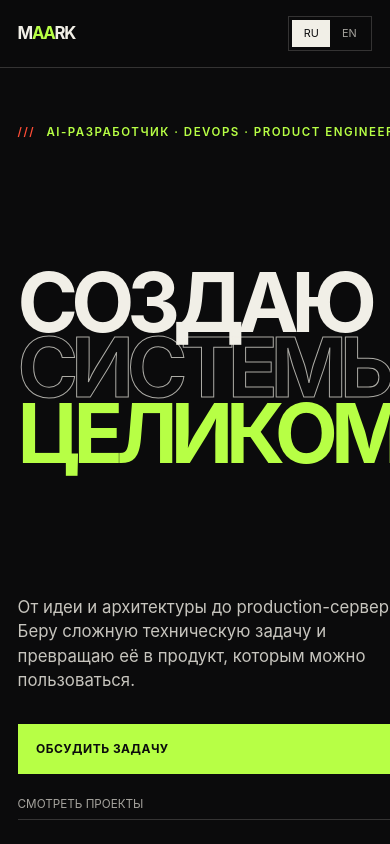
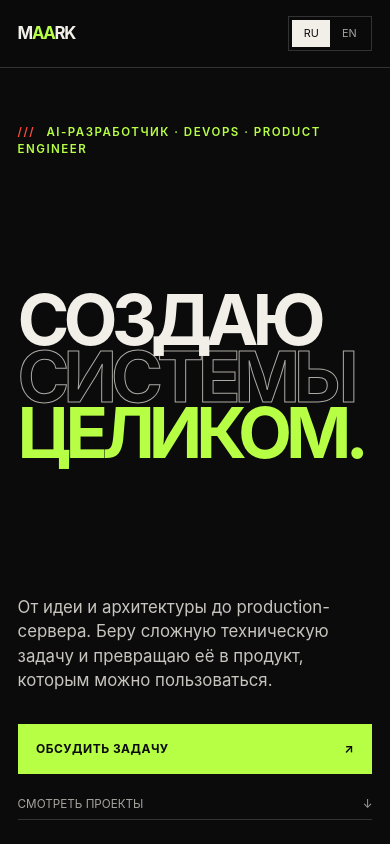
Before and after one commit to MerlinRus/me, a Next.js app: page / in a window 390 px wide. Shown: the top 844 px of the page. Built offline with nearby package versions, Linux system fonts and the light colour scheme.

Commit message:
fix: adapt portfolio for large desktop displays

```diff
--- a/app/globals.css
+++ b/app/globals.css
@@ -9,6 +9,8 @@
   --signal: #ff4d36;
   --font-sans: var(--font-geist-sans), Arial, sans-serif;
   --font-mono: var(--font-geist-mono), monospace;
+  --page-gutter: clamp(1.1rem, 3.25cqw, 4rem);
+  --header-height: 5.25rem;
 }
 
 * {
@@ -16,6 +18,7 @@
 }
 
 html {
+  font-size: clamp(1rem, calc(0.5rem + 0.5vw), 1.5rem);
   scroll-behavior: smooth;
   background: var(--ink);
 }
@@ -25,7 +28,7 @@ body {
   background: var(--ink);
   color: var(--paper);
   font-family: var(--font-sans);
-  font-size: 16px;
+  font-size: 1rem;
   text-rendering: optimizeLegibility;
 }
 
@@ -53,8 +56,26 @@ button {
 }
 
 main {
-  min-width: 320px;
+  container-type: inline-size;
+  width: 100%;
+  max-width: 112rem;
+  margin-inline: auto;
   overflow: hidden;
+}
+
+/* Let grid/flex content shrink with the viewport, including long RU/EN copy. */
+.hero-main,
+.hero-bottom > *,
+.section-heading > *,
+.projects-heading > *,
+.project-card > *,
+.stack-section > *,
+.stack-row > *,
+.fit-layout > *,
+.fit-cards article > *,
+.contact-bottom > *,
+.contact-links a > * {
+  min-width: 0;
 }
 
 .site-header {
@@ -63,8 +84,8 @@ main {
   display: grid;
   grid-template-columns: 1fr auto 1fr;
   align-items: center;
-  min-height: 84px;
-  padding: 0 3.25vw;
+  min-height: var(--header-height);
+  padding: 0 var(--page-gutter);
   border-bottom: 1px solid var(--line);
   background: rgba(11, 11, 12, 0.92);
   backdrop-filter: blur(16px);
@@ -152,15 +173,15 @@ main {
 
 .hero {
   display: grid;
-  grid-template-columns: minmax(0, 1.58fr) minmax(300px, 0.72fr);
-  min-height: calc(100svh - 84px);
+  grid-template-columns: minmax(0, 1.58fr) minmax(18.75rem, 0.72fr);
+  min-height: min(calc(100svh - var(--header-height)), 56rem);
 }
 
 .hero-main {
   display: flex;
   flex-direction: column;
   justify-content: space-between;
-  padding: clamp(3.5rem, 6.4vw, 7rem) 4.2vw 3.25rem 3.25vw;
+  padding: clamp(3.5rem, 6.4cqw, 7rem) 4.2cqw 3.25rem var(--page-gutter);
 }
 
 .eyebrow,
@@ -183,7 +204,7 @@ main {
 
 .hero h1 {
   margin: 2.4rem 0;
-  font-size: clamp(4.6rem, 10.3vw, 10.7rem);
+  font-size: clamp(4.6rem, 10.3cqw, 10.7rem);
   font-weight: 650;
   letter-spacing: -0.085em;
   line-height: 0.74;
@@ -197,12 +218,12 @@ main {
 }
 
 .hero h1 span:nth-child(2) {
-  margin-left: 8vw;
+  margin-left: 8cqw;
   animation-delay: 80ms;
 }
 
 .hero h1 span:nth-child(3) {
-  margin-left: 2vw;
+  margin-left: 2cqw;
   color: var(--acid);
   animation-delay: 160ms;
 }
@@ -214,16 +235,16 @@ main {
 
 .hero-bottom {
   display: grid;
-  grid-template-columns: minmax(260px, 560px) auto;
+  grid-template-columns: minmax(0, 1fr) minmax(12.8125rem, 0.65fr);
   align-items: end;
   gap: 2rem;
 }
 
 .hero-copy {
-  max-width: 610px;
+  max-width: 38rem;
   margin: 0;
   color: #c7c5be;
-  font-size: clamp(1.05rem, 1.45vw, 1.45rem);
+  font-size: clamp(1.05rem, 1.45cqw, 1.45rem);
   line-height: 1.45;
 }
 
@@ -232,7 +253,7 @@ main {
   flex-direction: column;
   align-items: stretch;
   gap: 1rem;
-  min-width: 205px;
+  min-width: 0;
 }
 
 .button {
@@ -272,13 +293,13 @@ main {
 
 .identity-card {
   position: relative;
-  min-height: 560px;
+  min-height: 35rem;
   border-left: 1px solid var(--line);
   background:
     linear-gradient(rgba(241, 239, 231, 0.055) 1px, transparent 1px),
     linear-gradient(90deg, rgba(241, 239, 231, 0.055) 1px, transparent 1px),
     #121214;
-  background-size: 52px 52px;
+  background-size: 3.25rem 3.25rem;
 }
 
 .identity-grid {
@@ -293,7 +314,7 @@ main {
   position: relative;
   z-index: 1;
   color: var(--acid);
-  font-size: clamp(15rem, 29vw, 32rem);
+  font-size: clamp(15rem, 29cqw, 32rem);
   font-weight: 800;
   letter-spacing: -0.13em;
   line-height: 0.7;
@@ -399,14 +420,14 @@ main {
 }
 
 .section {
-  padding: clamp(5.5rem, 10vw, 10rem) 3.25vw;
+  padding: clamp(5.5rem, 10cqw, 10rem) var(--page-gutter);
 }
 
 .section-heading {
   display: grid;
-  grid-template-columns: minmax(160px, 0.5fr) 1.5fr;
+  grid-template-columns: minmax(10rem, 0.5fr) minmax(0, 1.5fr);
   gap: 3rem;
-  margin-bottom: clamp(4rem, 7vw, 7rem);
+  margin-bottom: clamp(4rem, 7cqw, 7rem);
 }
 
 .section-heading h2,
@@ -415,7 +436,7 @@ main {
 .fit-layout > h2,
 .contact-title h2 {
   margin: 0;
-  font-size: clamp(3rem, 6vw, 6.8rem);
+  font-size: clamp(3rem, 6cqw, 6.8rem);
   font-weight: 600;
   letter-spacing: -0.07em;
   line-height: 0.94;
@@ -428,23 +449,23 @@ main {
 }
 
 .section-heading > div > p {
-  max-width: 720px;
+  max-width: 45rem;
   margin: 2.5rem 0 0;
   color: var(--muted);
-  font-size: clamp(1rem, 1.4vw, 1.35rem);
+  font-size: clamp(1rem, 1.4cqw, 1.35rem);
   line-height: 1.5;
 }
 
 .service-grid {
   display: grid;
-  grid-template-columns: repeat(3, 1fr);
+  grid-template-columns: repeat(3, minmax(0, 1fr));
   border-top: 1px solid var(--line);
   border-bottom: 1px solid var(--line);
 }
 
 .service-card {
   position: relative;
-  min-height: 360px;
+  min-height: 22.5rem;
   padding: 1.6rem;
   border-right: 1px solid var(--line);
   transition: background 220ms ease, color 220ms ease;
@@ -466,16 +487,16 @@ main {
 }
 
 .service-card h3 {
-  max-width: 330px;
+  max-width: 20.625rem;
   margin: 7rem 0 1.4rem;
-  font-size: clamp(1.55rem, 2.3vw, 2.5rem);
+  font-size: clamp(1.55rem, 2.3cqw, 2.5rem);
   font-weight: 550;
   letter-spacing: -0.05em;
   line-height: 1;
 }
 
 .service-card p {
-  max-width: 390px;
+  max-width: 24.375rem;
   margin: 0;
   color: var(--muted);
   line-height: 1.55;
@@ -504,7 +525,7 @@ main {
 
 .projects-heading {
   display: grid;
-  grid-template-columns: 0.55fr 1.1fr 0.8fr;
+  grid-template-columns: minmax(9rem, 0.4fr) minmax(0, 1.15fr) minmax(0, 1fr);
   align-items: end;
   gap: 3rem;
   margin-bottom: 5rem;
@@ -516,7 +537,7 @@ main {
 }
 
 .projects-heading > p:last-child {
-  max-width: 500px;
+  max-width: 31.25rem;
   margin: 0;
   color: #65645e;
   font-size: 1.08rem;
@@ -529,9 +550,9 @@ main {
 
 .project-card {
   display: grid;
-  grid-template-columns: 0.55fr 1.1fr 0.8fr;
+  grid-template-columns: minmax(9rem, 0.4fr) minmax(0, 1.15fr) minmax(0, 1fr);
   gap: 3rem;
-  min-height: 430px;
+  min-height: 26.875rem;
   padding: 2rem 0 2.5rem;
   border-bottom: 1px solid rgba(11, 11, 12, 0.22);
 }
@@ -562,16 +583,16 @@ main {
 
 .project-name h3 {
   margin: 0;
-  font-size: clamp(3.5rem, 7.5vw, 8.5rem);
+  font-size: clamp(3.5rem, 7cqw, 7.5rem);
   font-weight: 650;
   letter-spacing: -0.09em;
   line-height: 0.85;
 }
 
 .project-name p {
-  max-width: 480px;
+  max-width: 30rem;
   margin: 2rem 0 0;
-  font-size: clamp(1.3rem, 2vw, 2rem);
+  font-size: clamp(1.3rem, 2cqw, 2rem);
   letter-spacing: -0.04em;
   line-height: 1.15;
 }
@@ -627,8 +648,8 @@ main {
 
 .stack-section {
   display: grid;
-  grid-template-columns: 0.8fr 1.2fr;
-  gap: 7vw;
+  grid-template-columns: minmax(0, 0.8fr) minmax(0, 1.2fr);
+  gap: 7cqw;
 }
 
 .stack-intro {
@@ -640,7 +661,7 @@ main {
 }
 
 .stack-intro > p:last-child {
-  max-width: 530px;
+  max-width: 33.125rem;
   margin: 2rem 0 0;
   color: var(--muted);
   font-size: 1.05rem;
@@ -682,13 +703,13 @@ main {
 
 .fit-layout {
   display: grid;
-  grid-template-columns: 0.75fr 1.25fr;
-  gap: 7vw;
+  grid-template-columns: minmax(0, 0.75fr) minmax(0, 1.25fr);
+  gap: 7cqw;
   margin-top: 3.5rem;
 }
 
 .fit-layout > h2 {
-  max-width: 750px;
+  max-width: 46.875rem;
 }
 
 .fit-cards {
@@ -697,7 +718,7 @@ main {
 
 .fit-cards article {
   display: grid;
-  grid-template-columns: 52px 0.55fr 1fr;
+  grid-template-columns: 3.25rem minmax(0, 0.55fr) minmax(0, 1fr);
   gap: 1.5rem;
   padding: 1.7rem 0;
   border-bottom: 1px solid var(--line);
@@ -725,7 +746,7 @@ main {
 }
 
 .contact-section {
-  padding: clamp(5rem, 9vw, 9rem) 3.25vw 2.5rem;
+  padding: clamp(5rem, 9cqw, 9rem) var(--page-gutter) 2.5rem;
   background: var(--acid);
   color: var(--ink);
 }
@@ -743,8 +764,8 @@ main {
 }
 
 .contact-title h2 {
-  max-width: 1050px;
-  font-size: clamp(4rem, 10vw, 11rem);
+  max-width: 65.625rem;
+  font-size: clamp(4rem, 10cqw, 11rem);
   line-height: 0.8;
 }
 
@@ -754,21 +775,21 @@ main {
 }
 
 .contact-title > span {
-  font-size: clamp(3rem, 7vw, 7rem);
+  font-size: clamp(3rem, 7cqw, 7rem);
 }
 
 .contact-bottom {
   display: grid;
-  grid-template-columns: 0.75fr 1.25fr;
-  gap: 7vw;
+  grid-template-columns: minmax(0, 0.75fr) minmax(0, 1.25fr);
+  gap: 7cqw;
   border-top: 1px solid rgba(11, 11, 12, 0.35);
   padding-top: 2rem;
 }
 
 .contact-bottom > p {
-  max-width: 560px;
+  max-width: 35rem;
   margin: 0;
-  font-size: clamp(1.05rem, 1.6vw, 1.45rem);
+  font-size: clamp(1.05rem, 1.6cqw, 1.45rem);
   line-height: 1.5;
 }
 
@@ -800,7 +821,7 @@ main {
 
 .contact-links strong {
   overflow-wrap: anywhere;
-  font-size: clamp(0.85rem, 1.4vw, 1.1rem);
+  font-size: clamp(0.85rem, 1.4cqw, 1.1rem);
   font-weight: 550;
 }
 
@@ -813,7 +834,7 @@ footer {
   grid-template-columns: 1fr 1fr 1fr;
   align-items: end;
   gap: 2rem;
-  padding: 2.5rem 3.25vw;
+  padding: 2.5rem var(--page-gutter);
 }
 
 footer > div:first-child {
@@ -868,6 +889,38 @@ footer p {
   }
 }
 
+@media (min-width: 1600px) {
+  .desktop-nav,
+  .availability,
+  .language-switch button,
+  .eyebrow,
+  .kicker,
+  .button,
+  .text-link,
+  .identity-caption,
+  .signal-strip,
+  .service-number,
+  .project-index,
+  .project-details a,
+  .stack-row > span:first-child,
+  .fit-cards span,
+  .contact-links span,
+  footer span,
+  footer p,
+  .footer-links {
+    font-size: 0.8125rem;
+  }
+
+  .project-details li {
+    font-size: 0.75rem;
+  }
+
+  .language-switch button {
+    min-width: 2.5rem;
+    min-height: 2.5rem;
+  }
+}
+
 @media (max-width: 1100px) {
   .site-header {
     grid-template-columns: 1fr auto;
@@ -878,11 +931,11 @@ footer p {
   }
 
   .hero {
-    grid-template-columns: 1fr;
+    grid-template-columns: minmax(0, 1fr);
   }
 
   .hero-main {
-    min-height: calc(100svh - 84px);
+    min-height: min(calc(100svh - var(--header-height)), 56rem);
   }
 
   .identity-card {
@@ -893,7 +946,7 @@ footer p {
 
   .projects-heading,
   .project-card {
-    grid-template-columns: 0.35fr 1.1fr;
+    grid-template-columns: minmax(0, 0.35fr) minmax(0, 1.1fr);
   }
 
   .projects-heading > p:last-child,
@@ -933,7 +986,7 @@ footer p {
 
   .hero h1 {
     margin: 3rem 0;
-    font-size: clamp(3.9rem, 21vw, 7.5rem);
+    font-size: clamp(3.5rem, 18vw, 7.5rem);
     line-height: 0.8;
   }
 
@@ -1013,7 +1066,7 @@ footer p {
   }
 
   .project-name h3 {
-    font-size: clamp(3.6rem, 20vw, 6rem);
+    font-size: clamp(3rem, 18vw, 6rem);
   }
 
   .project-name p {
```
